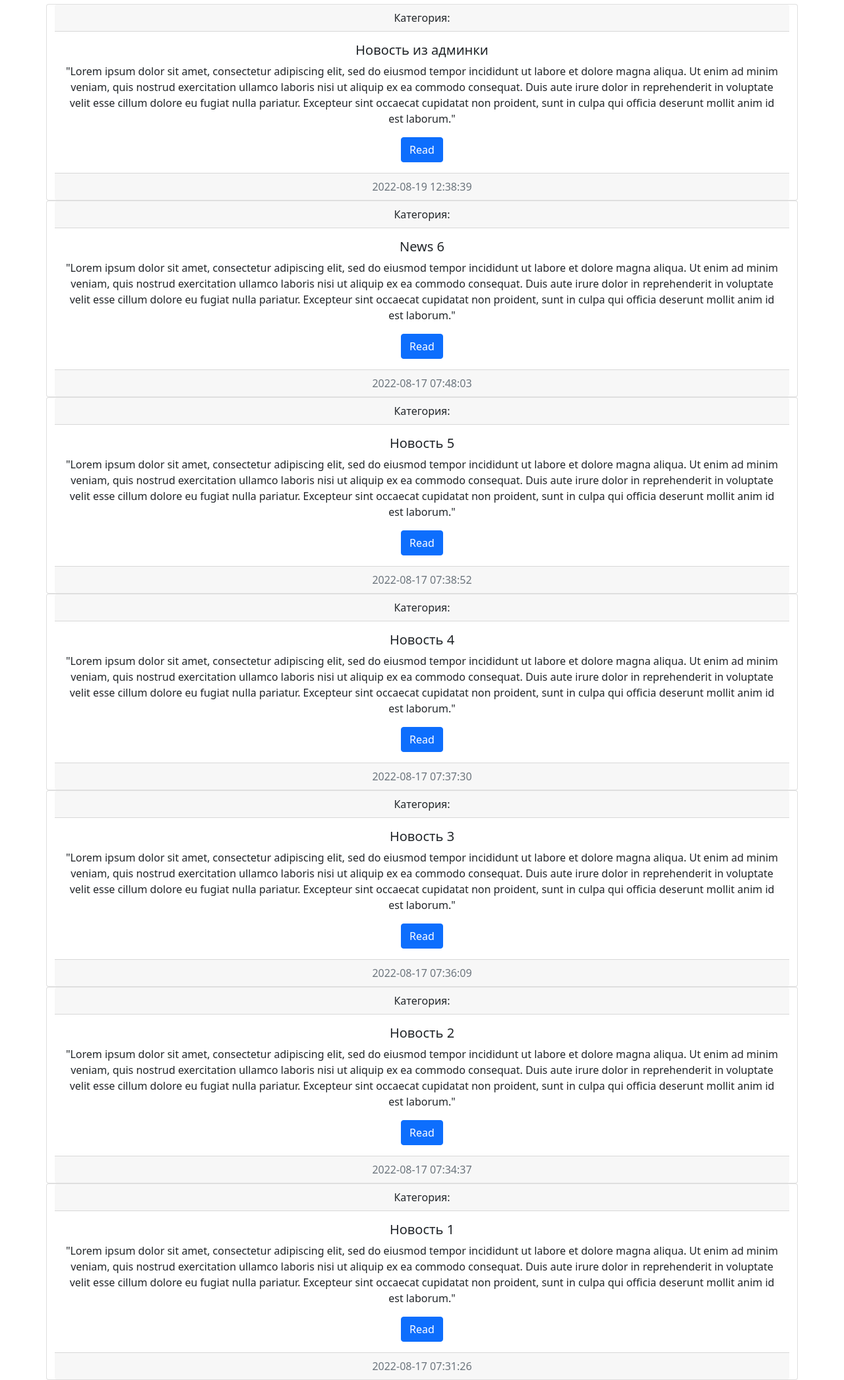
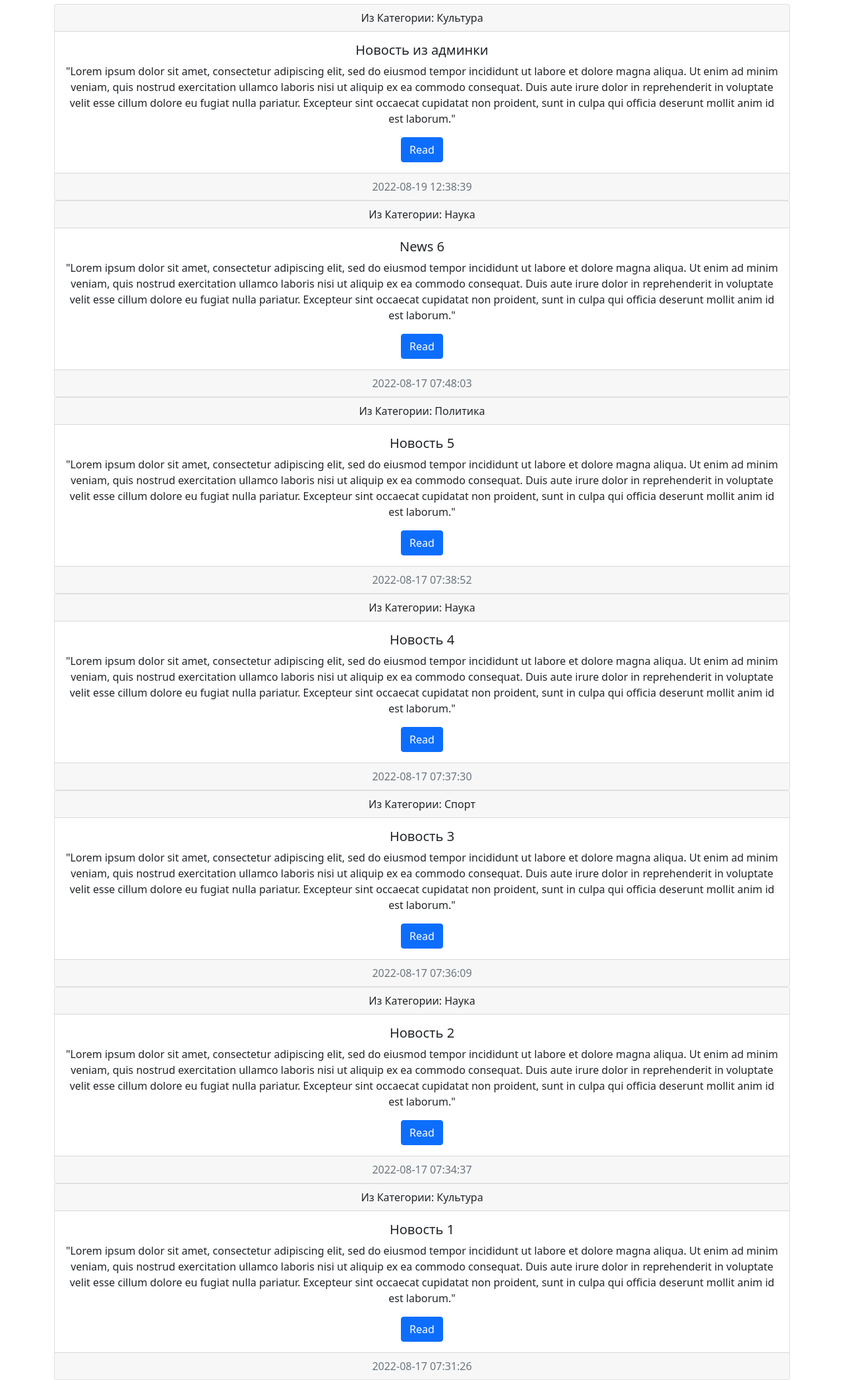
Before and after one commit to Domenen/Repall-, a Django app: page / in a window 1280 px wide. Shown: the part 106-2198 px from the top of the page at 66% size. Run offline with Django 4.2, Linux system fonts and the light colour scheme; data comes from the database, SQL or seed files in the repository; both versions use the stored data as it was after the commit; parts of the project's set-up code (start-up, migrations or seed data) failed here and were passed over.

Commit message:
add news and start bootstrap

```diff
--- a/django/test_1/news/templates/news/index.html
+++ b/django/test_1/news/templates/news/index.html
@@ -25,10 +25,11 @@
     <div class="container">
         <h1>{{ title }}</h1>
         <div class="row">
+            <div class="col-md-12">
                 {% for item in news %}
                     <div class="card text-center">
                         <div class="card-header">
-                        Категория:
+                            Из Категории: {{ item.category }}
                         </div>
                         <div class="card-body">
                             <h5 class="card-title">{{ item.title }}</h5>
@@ -42,6 +43,7 @@
                 {% endfor %}
             </div>
         </div>
+    </div>
 
 
 
```
Also changed, not shown: django/test_1/db.sqlite3. Lines whose indentation alone changed are shown as unchanged.
